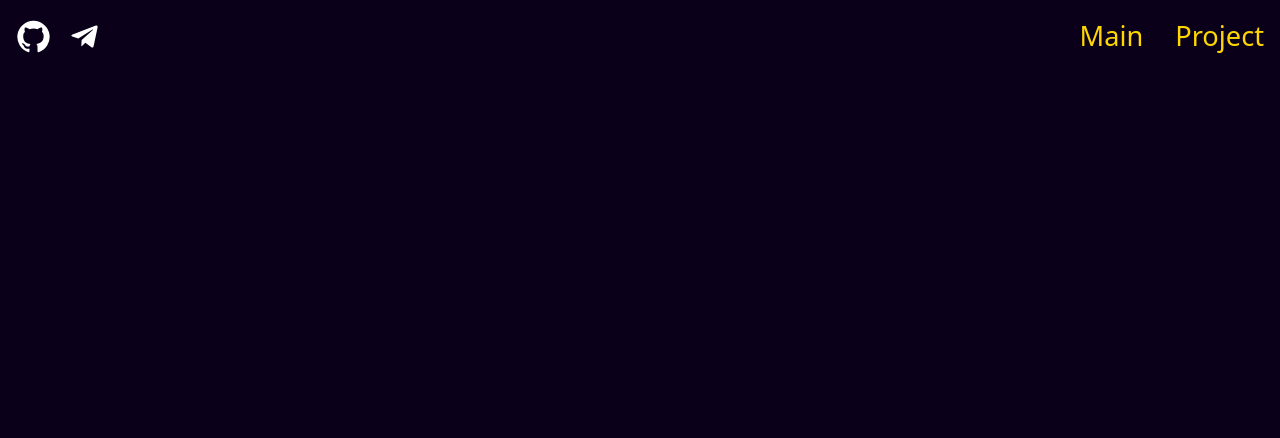
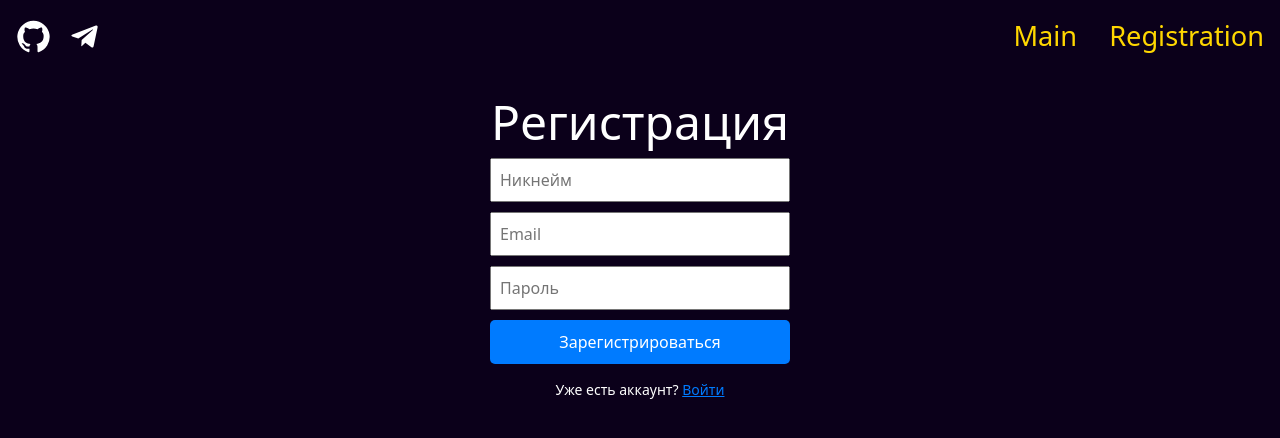
Before and after one commit to Influence-Nexus/frontend, a React (Create React App) app in the folder frontend/: page /registration in a window 1280 px wide. Before the commit this address had no page. Shown: the top 438 px of the page. Built offline with nearby package versions, Linux system fonts and the light colour scheme.

Commit message:
registration and login pages

```diff
--- a/frontend/src/App.js
+++ b/frontend/src/App.js
@@ -14,6 +14,8 @@ import CatAnimation from './components/GraphComp/CatAnimation'
 
 import { SciencePage } from './components/Science/SciencePage';
 import { AlgoPage } from './components/Science/AlgoPAge/AlgoPage';
+import { RegistrationPage } from './components/UserCreds/RegistrationPage';
+import { LoginPage } from './components/UserCreds/LoginPage';
 
 
 const App = () => {
@@ -31,8 +33,8 @@ const App = () => {
         <Route path="/science" element={<SciencePage />} />
         <Route path="/ChallengeComponent" element={<ChallengeComponent />} />
         <Route path="/algorithm" element={<AlgoPage />} />
-
-
+        <Route path="/registration" element={<RegistrationPage />} />
+        <Route path="/login" element={<LoginPage />} />
         <Route path="/test_animation" element={<CatAnimation />} />
       </Routes>
     </Router>
--- a/frontend/src/components/Header/Header.js
+++ b/frontend/src/components/Header/Header.js
@@ -15,7 +15,7 @@ const Header = () => {
           </li>
           {/* <li>Контакты</li> */}
           <li>
-            <Link to="/">Project</Link>
+            <Link to="/registration">Registration</Link>
           </li>
         </ul>
       </nav>
--- /dev/null
+++ b/frontend/src/components/UserCreds/LoginPage.jsx
@@ -0,0 +1,67 @@
+// LoginPage.js
+import React, { useState } from 'react';
+
+export const LoginPage = () => {
+  // Состояния для управления значениями полей формы
+  const [email, setEmail] = useState('');
+  const [password, setPassword] = useState('');
+
+  // Обработка отправки формы
+  const handleSubmit = (e) => {
+    e.preventDefault(); // Предотвращаем стандартную отправку формы
+    console.log('Попытка входа:');
+    console.log('Email:', email);
+    console.log('Пароль:', password);
+
+    // Здесь можно добавить логику аутентификации пользователя
+  };
+
+  return (
+    <div style={{ textAlign: 'center', padding: '20px' }}>
+      <h1 style={{ color: "white", justifyContent: "center", display: "flex" }}>Вход</h1>
+      <form onSubmit={handleSubmit} style={{ display: 'flex', flexDirection: 'column', gap: '10px', maxWidth: '300px', margin: 'auto' }}>
+        {/* Поле для ввода email */}
+        <input
+          type="email"
+          placeholder="Email"
+          value={email}
+          onChange={(e) => setEmail(e.target.value)}
+          required
+          style={{ padding: '8px', fontSize: '16px' }}
+        />
+        {/* Поле для ввода пароля */}
+        <input
+          type="password"
+          placeholder="Пароль"
+          value={password}
+          onChange={(e) => setPassword(e.target.value)}
+          required
+          style={{ padding: '8px', fontSize: '16px' }}
+        />
+        {/* Кнопка отправки формы */}
+        <button
+          type="submit"
+          style={{
+            padding: '10px',
+            fontSize: '16px',
+            backgroundColor: '#007BFF',
+            color: 'white',
+            border: 'none',
+            cursor: 'pointer',
+            borderRadius: '5px'
+          }}
+        >
+          Войти
+        </button>
+      </form>
+
+      {/* Текст и ссылка "Нет аккаунта? Зарегистрироваться" */}
+      <div style={{ marginTop: '15px', fontSize: '14px', color: "white" }}>
+        <span>Нет аккаунта? </span>
+        <a href="/register" style={{ textDecoration: 'underline', color: '#007BFF', cursor: 'pointer' }}>
+          Зарегистрироваться
+        </a>
+      </div>
+    </div>
+  );
+};
--- /dev/null
+++ b/frontend/src/components/UserCreds/RegistrationPage.jsx
@@ -0,0 +1,84 @@
+// RegistrationPage.js
+import React, { useState } from 'react';
+import { useNavigate } from 'react-router-dom'; // Импортируем useNavigate
+
+export const RegistrationPage = () => {
+  const navigate = useNavigate(); // Инициализируем хук useNavigate
+
+  const [nickname, setNickname] = useState('');
+  const [email, setEmail] = useState('');
+  const [password, setPassword] = useState('');
+
+  const handleSubmit = (e) => {
+    e.preventDefault();
+    console.log('Форма отправлена:');
+    console.log('Никнейм:', nickname);
+    console.log('Email:', email);
+    console.log('Пароль:', password);
+  };
+
+  const handleLoginClick = () => {
+    navigate('/login'); // Переход на страницу /login
+  };
+
+  return (
+    <div style={{ textAlign: 'center', padding: '20px' }}>
+      <h1 style={{ color: "white", justifyContent: "center", display: "flex" }}>Регистрация</h1>
+      <form onSubmit={handleSubmit} style={{ display: 'flex', flexDirection: 'column', gap: '10px', maxWidth: '300px', margin: 'auto' }}>
+        {/* Поле для ввода никнейма */}
+        <input
+          type="text"
+          placeholder="Никнейм"
+          value={nickname}
+          onChange={(e) => setNickname(e.target.value)}
+          required
+          style={{ padding: '8px', fontSize: '16px' }}
+        />
+        {/* Поле для ввода email */}
+        <input
+          type="email"
+          placeholder="Email"
+          value={email}
+          onChange={(e) => setEmail(e.target.value)}
+          required
+          style={{ padding: '8px', fontSize: '16px' }}
+        />
+        {/* Поле для ввода пароля */}
+        <input
+          type="password"
+          placeholder="Пароль"
+          value={password}
+          onChange={(e) => setPassword(e.target.value)}
+          required
+          style={{ padding: '8px', fontSize: '16px' }}
+        />
+        {/* Кнопка отправки формы */}
+        <button
+          type="submit"
+          style={{
+            padding: '10px',
+            fontSize: '16px',
+            backgroundColor: '#007BFF',
+            color: 'white',
+            border: 'none',
+            cursor: 'pointer',
+            borderRadius: '5px'
+          }}
+        >
+          Зарегистрироваться
+        </button>
+      </form>
+
+      {/* Текст и ссылка "Уже есть аккаунт? Войти" */}
+      <div style={{ marginTop: '15px', fontSize: '14px', color: "white" }}>
+        <span>Уже есть аккаунт? </span>
+        <span
+          style={{ textDecoration: 'underline', color: '#007BFF', cursor: 'pointer' }}
+          onClick={handleLoginClick}
+        >
+          Войти
+        </span>
+      </div>
+    </div>
+  );
+};
```
